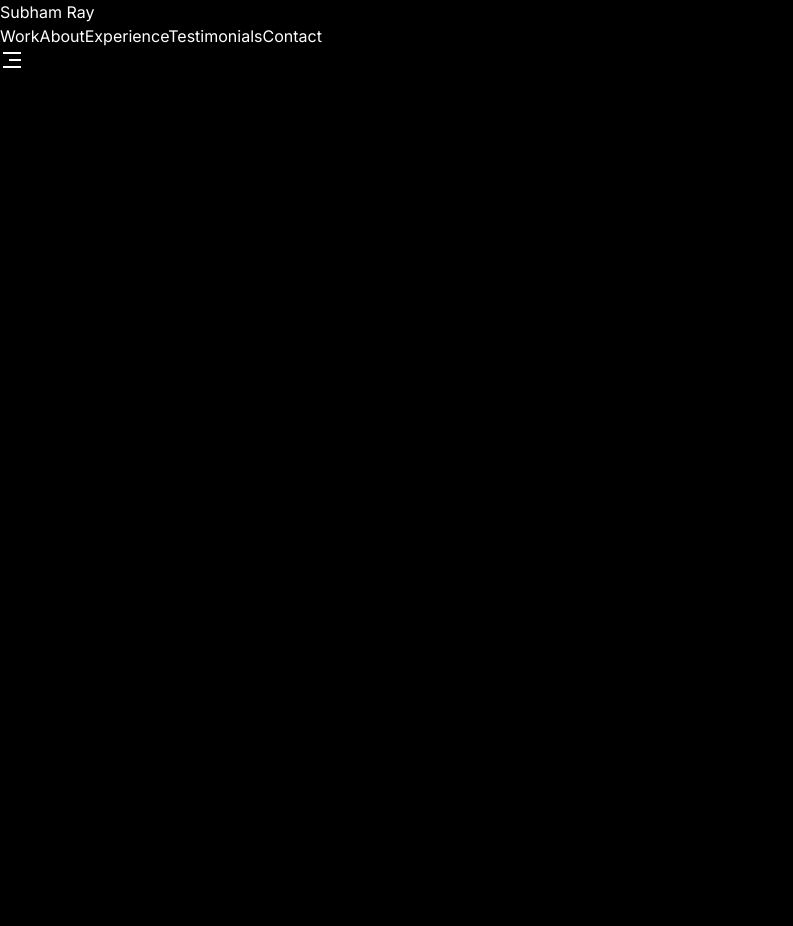
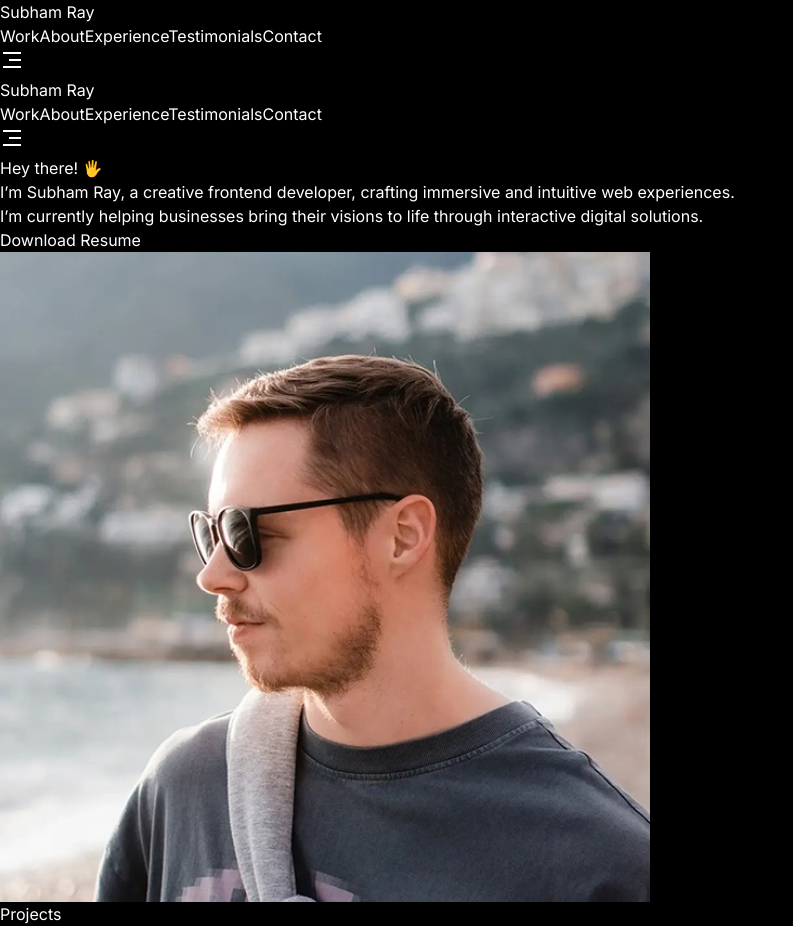
Before and after one commit to Ray-Shubham/Portfolio, a React (Vite) app: page / in a window 1280 px wide. Shown: the top 926 px of the page, without its empty margins (0-793 px from the left). Before the commit the page ends 800 px from the top, so only its background shows below. Built offline with nearby package versions, Linux system fonts and the light colour scheme.

Commit message:
Hero Section Completed

```diff
--- a/src/App.jsx
+++ b/src/App.jsx
@@ -1,12 +1,19 @@
 import React from "react";
 import BlurBackground from "./components/BlurBackground";
 import Navbar from "./components/Navbar";
+import Hero from "./components/Hero";
+import Projects from "./components/Projects";
 
 const App = () => {
   return (
     <>
       <BlurBackground />
       <Navbar />
+      <main className="antialiased overflow-x-hidden max-w-7xl mx-auto relative z-10">
+        <Navbar />
+        <Hero />
+        <Projects />
+      </main>
     </>
   );
 };
--- /dev/null
+++ b/src/components/Hero.jsx
@@ -0,0 +1,87 @@
+import React from "react";
+import { motion } from "framer-motion";
+import { clipPath, section } from "framer-motion/client";
+import { HERO_CONTENT } from "../constants";
+import jason from "../assets/jason-root.webp";
+
+const textVariants = {
+  hidden: {
+    opacity: 0,
+    y: 50,
+  },
+  visible: { opacity: 1, y: 0, transition: { duration: 0.8, ease: "easeOut" } },
+};
+
+const containerVariants = {
+  hidden: {
+    opacity: 1,
+  },
+  visible: {
+    opacity: 1,
+    transition: {
+      staggerChildren: 0.3,
+    },
+  },
+};
+
+const imageVariants = {
+  hidden: { clipPath: "inset(0 50% 0 50%" },
+  visible: {
+    clipPath: "inset(0 0% 0 0%",
+    transition: { duration: 1.2, ease: "easeInOut" },
+  },
+};
+
+const Hero = () => {
+  return (
+    <section>
+      <div className="relative z-10 min-h-screen flex flex-wrap flex-col md:flex-row items-center justify-center text-white">
+        <motion.div
+          className="w-full md:w-1/2 p-8"
+          initial="hidden"
+          animate="visible"
+          variants={containerVariants}
+        >
+          <motion.h1
+            className="text-2xl md:text-3xl lg:text-5xl my-14"
+            variants={textVariants}
+          >
+            {HERO_CONTENT.greeting}
+          </motion.h1>
+          <motion.p
+            className="text-xl md:text-2xl lg:text-4xl mb-4"
+            variants={textVariants}
+          >
+            {HERO_CONTENT.introduction}
+          </motion.p>
+          <motion.p
+            className="text-xl md:text-2xl lg:text-4xl"
+            variants={textVariants}
+          >
+            {HERO_CONTENT.description}
+          </motion.p>
+          <motion.a
+            className="bg-stone-50 text-stone-900 p-3 lg:p-4 mt-8 inline-block rounded-2xl"
+            href={HERO_CONTENT.resumeLink}
+            download
+            rel="noopener noreferrer"
+            target="_blank"
+            variants={textVariants}
+          >
+            {HERO_CONTENT.resumeLinkText}
+          </motion.a>
+        </motion.div>
+        <motion.div
+          className="w-full md:w-1/2 p-8"
+          initial="hidden"
+          animate="visible"
+          variants={imageVariants}
+        >
+          <img src={jason} alt="Jason root" width={650} height={650} className="rounded-3xl" />
+        </motion.div>
+      </div>
+    </section>
+  );
+};
+
+export default Hero;
--- /dev/null
+++ b/src/components/Projects.jsx
@@ -0,0 +1,12 @@
+import React from 'react'
+
+const Projects = () => {
+    const projectVariants = {
+
+    }
+  return (
+    <div>Projects</div>
+  )
+}
+
+export default Projects
--- a/src/constants/index.js
+++ b/src/constants/index.js
@@ -23,7 +23,7 @@
 export const HERO_CONTENT = {
   greeting: "Hey there! 🖐️",
   introduction:
-    "I’m Jason Root, a creative frontend developer, crafting immersive and intuitive web experiences.",
+    "I’m Subham Ray, a creative frontend developer, crafting immersive and intuitive web experiences.",
   description:
     "I’m currently helping businesses bring their visions to life through interactive digital solutions.",
   resumeLinkText: "Download Resume",
```
